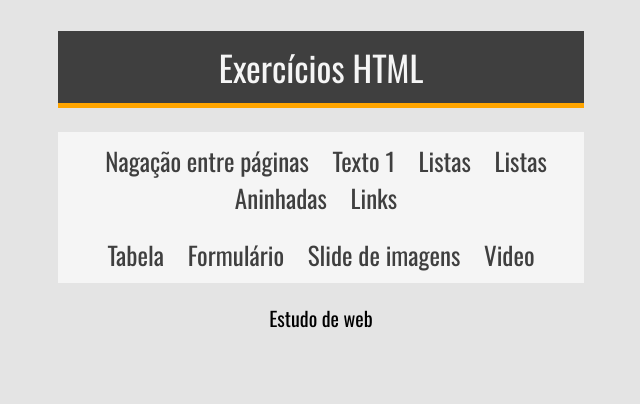
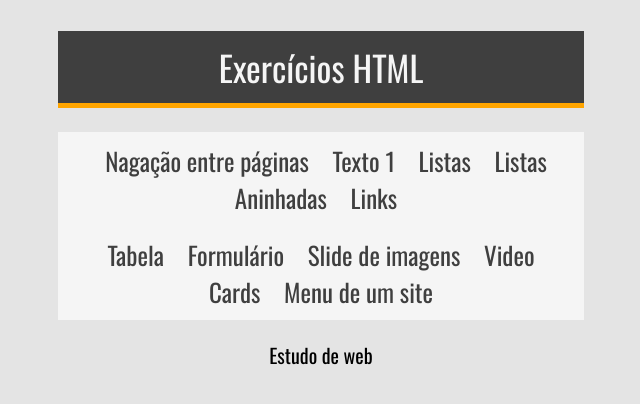
Before and after one commit to danielarruda1000/Estudo-de-Web, a plain HTML site: page HTML/index.html in a window 1280 px wide. Shown: the whole page, without its empty margins (319-959 px from the left). Drawn offline with nearby package versions, Linux system fonts and the light colour scheme.

Commit message:
Adicionando novos exercícios

```diff
--- a/HTML/index.html
+++ b/HTML/index.html
@@ -23,6 +23,8 @@
                 <a href="exercicios/form/form.html">Formulário</a>
                 <a href="exercicios/imagens.html">Slide de imagens</a>
                 <a href="exercicios/video.html">Video</a>
+                <a href="exercicios/exercicioCards.html">Cards</a>
+                <a href="exercicios/barraDeMenu.html">Menu de um site</a>
             </nav>
             <p>Estudo de web</p>
         </div>
```
